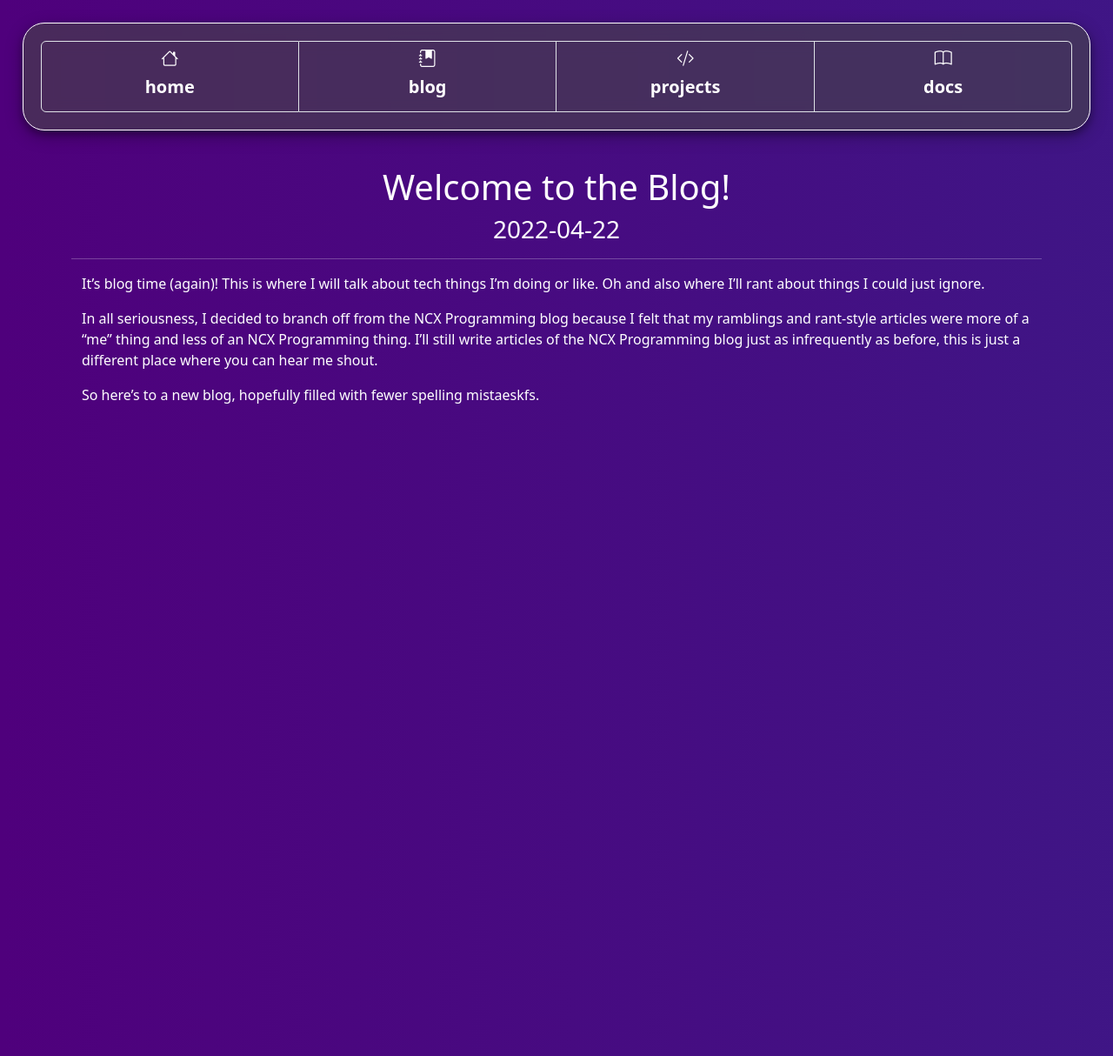
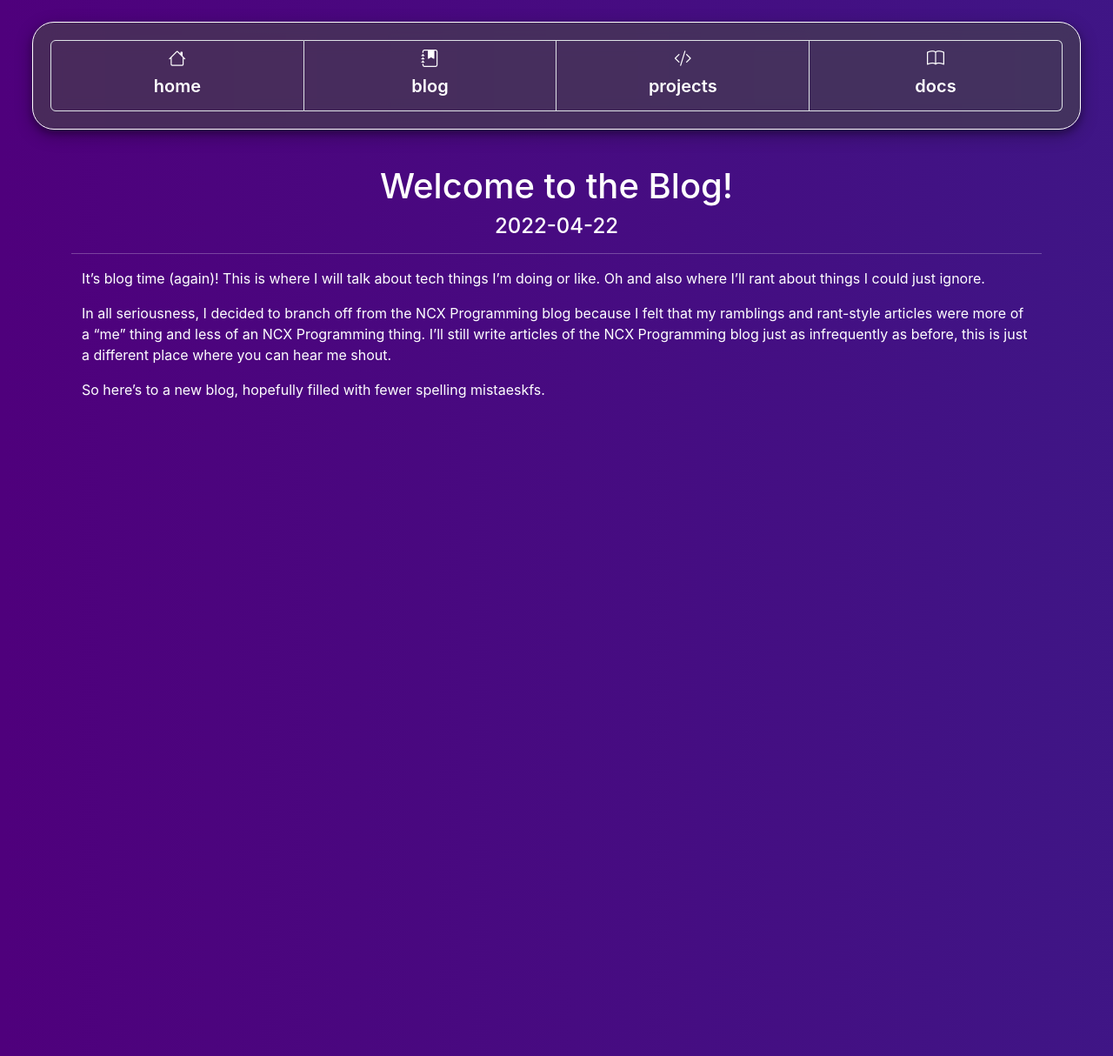
Before and after one commit to NinjaCheetah/ninjacheetah.github.io, a Jekyll site: the page built from _posts/2022-04-22-hello-blog.md, in a window 1280 px wide. Shown: the whole page at 87% size. Built offline with Jekyll 4.4.1, drawn with Linux system fonts in a browser that asks for light colours; some web fonts are replaced.

Commit message:
Fix Inter not actually being used on most of the site

```diff
--- a/_layouts/base.html
+++ b/_layouts/base.html
@@ -25,5 +25,7 @@
     {% endif %}
     <meta name="viewport" content="width=device-width, initial-scale=1">
 </head>
-{{ content }}
+    <div class="container-fluid min-vh-100 text-white">
+        {{ content }}
+    </div>
 </html>
--- a/_layouts/blogpost.html
+++ b/_layouts/blogpost.html
@@ -8,13 +8,9 @@ layout: base
         background-position: 0 0, 0 0, 0 0, 0 0, 0 0;
         background-image: linear-gradient(90deg, #4F007CFF 0%, #006BACFF 100%);
         border-color: transparent;
-
-        -webkit-animation: HomeAnimation 50s ease infinite;
-        -moz-animation: HomeAnimation 50s ease infinite;
-        animation: HomeAnimation 50s ease infinite;
     }
 
-    a {
+    .blog-content a {
         color: white;
         font-weight: 500;
     }
@@ -23,11 +19,11 @@ layout: base
 <body data-bs-theme="light"> <!--this is a workaround because some people have the dark theme set from when that was an option and that breaks stuff-->
 <div class="text-center pt-3 text-white">
     <h1>{{ page.title }}</h1>
-    <h3>{{ page.date | date: "%Y-%m-%d" }}</h3>
+    <h4>{{ page.date | date: "%Y-%m-%d" }}</h4>
 </div>
 <div class="container">
     <hr style="color: white;">
-    <div class="container-fluid min-vh-100 text-white">
+    <div class="container-fluid min-vh-100 text-white blog-content">
         {{ content }}
     </div>
 </div>
--- a/_layouts/gradient-bg.html
+++ b/_layouts/gradient-bg.html
@@ -37,7 +37,5 @@ layout: base
     }
 </style>
 <body data-bs-theme="light"> <!--this is a workaround because some people have the dark theme set from when that was an option and that breaks stuff-->
-    <div class="container-fluid min-vh-100 text-white">
-        {{ content }}
-    </div>
+    {{ content }}
 </body>
--- a/assets/css/style.css
+++ b/assets/css/style.css
@@ -6,6 +6,10 @@
 }
 @supports (font-variation-settings: normal) {
     :root { font-family: InterVariable, sans-serif; }
+}
+body {
+    font-family: Inter, sans-serif;
+    font-feature-settings: 'liga' 1, 'calt' 1; /* fix for Chrome */
 }
 
 .translucent-pill {
--- a/blog.html
+++ b/blog.html
@@ -1,5 +1,5 @@
 ---
-title: Blog
+title: blog
 layout: gradient-bg
 ---
 
```
Also changed, not shown: assets/icons/AhCounter.png (added), assets/icons/libWiiPy.png (added).
